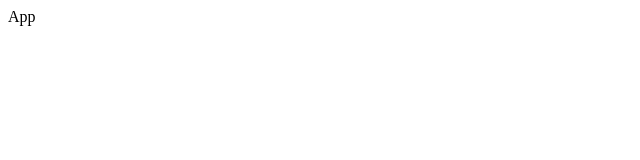
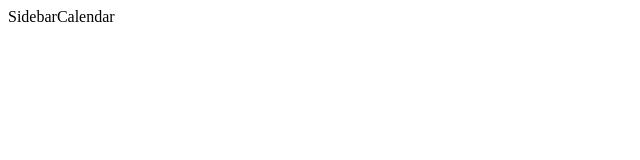
Before and after one commit to Decvai/task-tracker, a React (Create React App) app in the folder client/: page / in a window 1280 px wide. Shown: the top 160 px of the page, without its empty margins (0-640 px from the left). Built offline with nearby package versions, Linux system fonts and the light colour scheme.

Commit message:
initial architecture

```diff
--- a/client/package.json
+++ b/client/package.json
@@ -40,5 +40,8 @@
 			"last 1 firefox version",
 			"last 1 safari version"
 		]
+	},
+	"devDependencies": {
+		"node-sass": "5.0.0"
 	}
 }
--- a/client/src/App.tsx
+++ /dev/null
@@ -1,5 +0,0 @@
-function App() {
-	return <div>App</div>;
-}
-
-export default App;
--- /dev/null
+++ b/client/src/components/App.tsx
@@ -0,0 +1,11 @@
+import Tracker from './tracker/Tracker';
+
+function App() {
+	return (
+		<div className='app'>
+			<Tracker />
+		</div>
+	);
+}
+
+export default App;
--- /dev/null
+++ b/client/src/components/authorization/Registration.tsx
@@ -0,0 +1,5 @@
+const Registration = () => {
+	return <div>Registration</div>;
+};
+
+export default Registration;
--- /dev/null
+++ b/client/src/components/tracker/Calendar.tsx
@@ -0,0 +1,5 @@
+const Calendar = () => {
+	return <div className='calendar'>Calendar</div>;
+};
+
+export default Calendar;
--- /dev/null
+++ b/client/src/components/tracker/Sidebar.tsx
@@ -0,0 +1,5 @@
+const Sidebar = () => {
+	return <div className='sidebar'>Sidebar</div>;
+};
+
+export default Sidebar;
--- /dev/null
+++ b/client/src/components/tracker/Tracker.tsx
@@ -0,0 +1,13 @@
+import Sidebar from './Sidebar';
+import Calendar from './Calendar';
+
+const Tracker = () => {
+	return (
+		<div className='tracker'>
+			<Sidebar />
+			<Calendar />
+		</div>
+	);
+};
+
+export default Tracker;
--- a/client/src/index.tsx
+++ b/client/src/index.tsx
@@ -1,6 +1,7 @@
 import React from 'react';
 import ReactDOM from 'react-dom';
-import App from './App';
+import App from './components/App';
+import './styles/index.scss';
 
 ReactDOM.render(
 	<React.StrictMode>
--- /dev/null
+++ b/client/src/styles/index.scss
@@ -0,0 +1,7 @@
+body {
+	overflow: hidden;
+	box-sizing: border-box;
+}
+
+@import './authorization.scss';
+@import './tracker.scss';
--- /dev/null
+++ b/client/src/styles/tracker.scss
@@ -0,0 +1,5 @@
+.tracker {
+	display: flex;
+}
+
+@import './sidebar.scss';
```
Also changed, not shown: client/src/styles/authorization.scss (added), client/src/styles/sidebar.scss (added), 1 other file (tests, documents, lock files or other folders).
